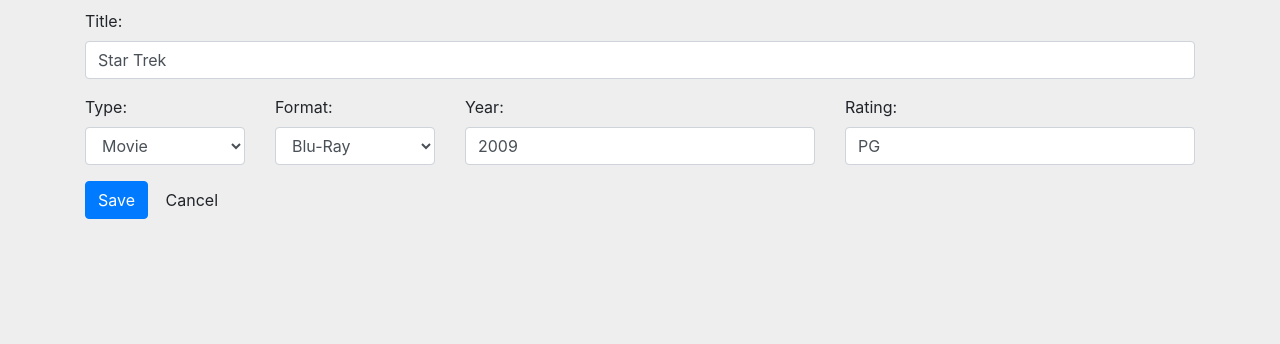
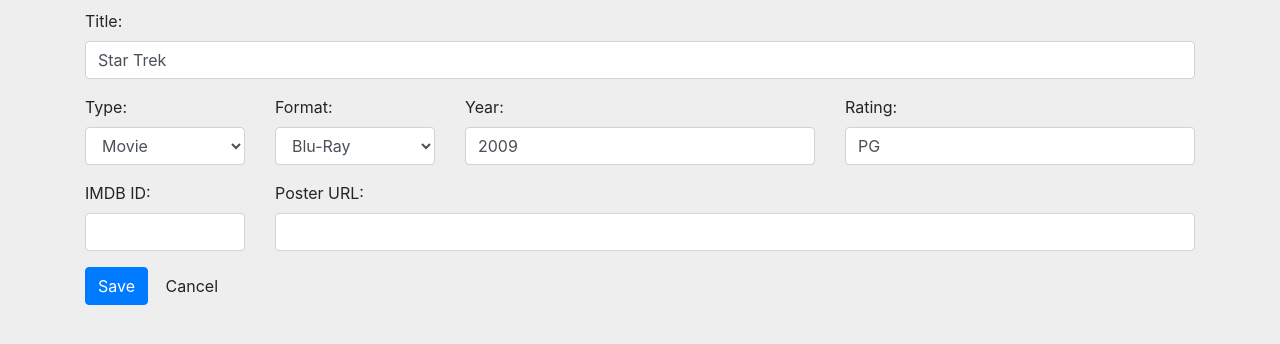
Before and after one commit to tomgehrke/media_manager, a Flask app: page /media/1/edit/ in a window 1280 px wide. Shown: the part 153-497 px from the top of the page. Run offline with Flask 2, Linux system fonts and the light colour scheme; the visitor is signed in with stand-in values (Sample User, id 1); some libraries are stand-ins or nearby versions.

Commit message:
Added poster & imdb info to forms.

```diff
--- a/application.py
+++ b/application.py
@@ -56,7 +56,9 @@ def createMedia():
                     rating=request.form['rating'],
                     mediatype_id=request.form['mediatype'],
                     mediaformat_id=request.form['mediaformat'],
-                    created_user_id=login_session['user_id']
+                    created_user_id=login_session['user_id'],
+                    poster_url=request.form['poster_url'],
+                    imdb_id=request.form['imdb_id'],
                 )
                 session.add(newMedia)
                 session.commit()
@@ -83,6 +85,8 @@ def editMedia(media_id):
                 media.rating = request.form['rating']
                 media.mediatype_id = request.form['mediatype']
                 media.mediaformat_id = request.form['mediaformat']
+                media.poster_url = request.form['poster_url']
+                media.imdb_id = request.form['imdb_id']
 
                 session.add(media)
                 session.commit()
@@ -101,7 +105,8 @@ def editMedia(media_id):
 @app.route('/mediatype/<int:mediatype_id>/')
 def listMediaByType(mediatype_id):
     mediatype = session.query(MediaType).filter_by(id=mediatype_id).one()
-    media = session.query(Media).filter_by(mediatype_id=mediatype_id).order_by(Media.title, Media.year).all()
+    media = session.query(Media).filter_by(
+        mediatype_id=mediatype_id).order_by(Media.title, Media.year).all()
     return render_template(
         'media.html',
         media=media,
@@ -112,7 +117,8 @@ def listMediaByType(mediatype_id):
 @app.route('/mediaformat/<int:mediaformat_id>/')
 def listMediaByFormat(mediaformat_id):
     mediaformat = session.query(MediaFormat).filter_by(id=mediaformat_id).one()
-    media = session.query(Media).filter_by(mediaformat_id=mediaformat_id).order_by(Media.title, Media.year).all()
+    media = session.query(Media).filter_by(
+        mediaformat_id=mediaformat_id).order_by(Media.title, Media.year).all()
     return render_template(
         'media.html',
         media=media,
--- a/templates/editMedia.html
+++ b/templates/editMedia.html
@@ -68,6 +68,30 @@
                     />
                 </div>
             </div>
+            <div class="row form-group">
+                <div class="col-2">
+                    <label for="imdb_id">IMDB ID:</label>
+                    <input
+                        id="imdb_id"
+                        name="imdb_id"
+                        type="text"
+                        maxlength="10"
+                        class="form-control"
+                        value="{{media.imdb_id}}"
+                    />
+                </div>
+                <div class="col">
+                    <label for="poster_url">Poster URL:</label>
+                    <input
+                        id="poster_url"
+                        name="poster_url"
+                        type="text"
+                        maxlength="250"
+                        class="form-control"
+                        value="{{media.poster_url}}"
+                    />
+                </div>
+            </div>
         </fieldset>
         <fieldset>
             <div class="form-group">
```
Also changed, not shown: templates/createMedia.html (+22 -0 lines).
